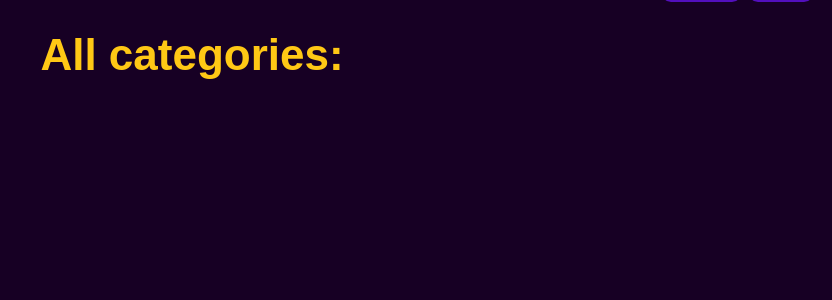
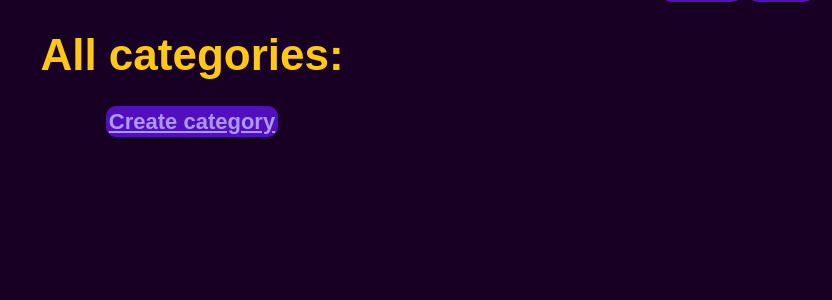
Before and after one commit to Jumana-5/Capstone-Jumana-Deploy, a Django app: page /categories/ in a window 1280 px wide. Shown: the part 266-566 px from the top of the page, without its empty margins (448-1280 px from the left). Run offline with Django 5.2, Linux system fonts and the light colour scheme; data that the repository does not hold is empty; some web fonts are replaced.

Commit message:
create a create category page

```diff
--- a/main_app/models.py
+++ b/main_app/models.py
@@ -22,7 +22,7 @@ class item(models.Model):
     price_in_JOD = models.IntegerField(null=True)
 
     #item_category = models.ForeignKey(category, on_delete=models.CASCADE)
-    categories = models.ManyToManyField(category, related_name='items', null = True)
+    categories = models.ManyToManyField(category, related_name='items', null= True )
     creator = models.ForeignKey(User, on_delete=models.SET_NULL, null=True, related_name='items')
 
     item_image = models.ImageField(upload_to='images/', default ='default.jpg') # Images will be stored in media/images/
--- a/main_app/templates/categories/all-categories.html
+++ b/main_app/templates/categories/all-categories.html
@@ -1,7 +1,6 @@
 {% extends "base.html"%}
 
-
-    {% block content %}
+{% block content %}
      <h1>All categories:</h1>
 
         <ol>
@@ -11,4 +10,6 @@
 
         </ol>
 
+        <a class = 'accountItem' href="{% url 'create_category'%}">Create category </a>
+
     {% endblock content %}
--- a/main_app/urls.py
+++ b/main_app/urls.py
@@ -15,6 +15,7 @@ urlpatterns = [
     path('items/<int:id>/delete',views.delete_item, name='delete_item'),
     path('categories/',views.category_list, name='category_list'),
     path('categories/<int:id>/',views.category_details, name='category_details'),
+    path('categories/create/', views.create_category, name='create_category'),
     path('auth/signup/', views.SignUpView.as_view(), name='signup')
 
 ]
--- a/main_app/views.py
+++ b/main_app/views.py
@@ -3,7 +3,7 @@ from django.contrib.auth.forms import UserCreationForm
 from django.urls import reverse_lazy, reverse
 from django.views.generic import FormView, CreateView
 from .models import item, category, User
-from .forms import itemForm
+from .forms import itemForm, categoryForm
 from django.contrib.auth.decorators import login_required, user_passes_test
 # Create your views here.
 
@@ -67,6 +67,21 @@ def create_item(request):
         return render(request,'items/item-form.html',{'form': form})
 
 
+@login_required
+def create_category(request):
+    if request.method == 'POST':
+      form = categoryForm(request.POST)
+      if form.is_valid():
+          category = form.save(commit = False)
+          category.save()
+          form.save_m2m()
+          return redirect(reverse('category_list'))
+      else:
+          return render(request,'categories/create-category.html',{'form': form})
+    elif request.method == 'GET':
+        form = categoryForm()
+        return render(request,'categories/create-category.html',{'form': form})
+
 # Update
 
 @login_required
```
Also changed, not shown: main_app/templates/categories/create-category.html (added, +21 -0 lines), main_app/migrations/0010_alter_item_categories.py (added), main_app/migrations/0011_alter_item_categories.py (added).
